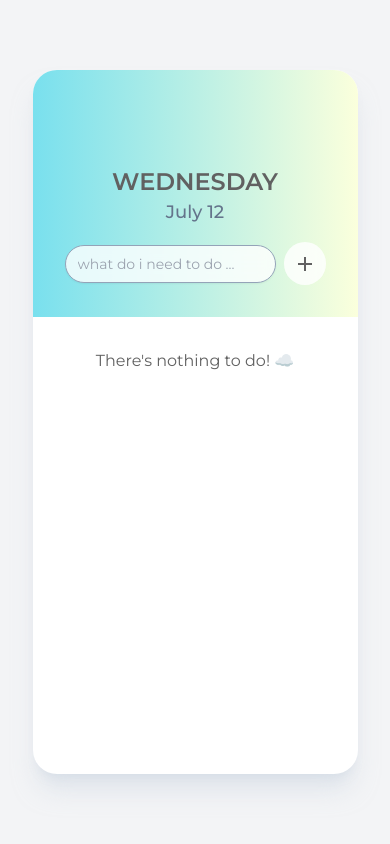
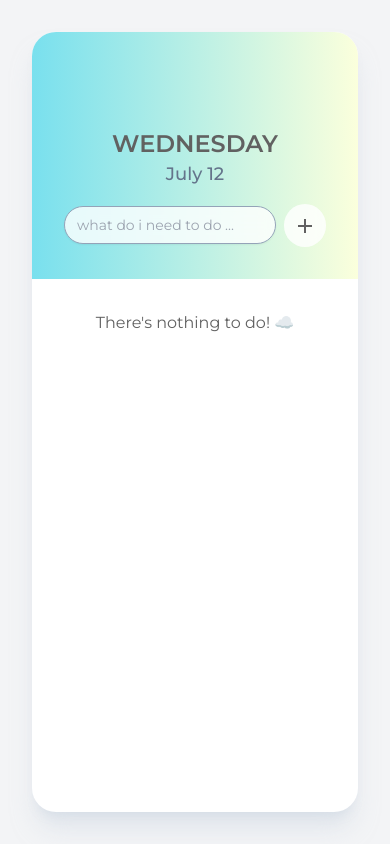
Before and after one commit to crystallo/simple-todo, a React (Vite) app: page / in a window 390 px wide. Built offline with nearby package versions, Linux system fonts and the light colour scheme.

Commit message:
make it full screen for small screen

```diff
--- a/src/App.tsx
+++ b/src/App.tsx
@@ -4,7 +4,7 @@ import { TodoCard } from "./components/TodoCard";
 
 function App() {
   return (
-    <main className="flex h-screen w-screen flex-col items-center justify-center bg-gray-100">
+    <main className="flex flex-col items-center justify-center w-screen h-screen p-8 bg-gray-100">
       <Toaster />
       <TodoCard />
     </main>
--- a/src/components/TodoCard.tsx
+++ b/src/components/TodoCard.tsx
@@ -3,7 +3,7 @@ import { TodoList } from "./TodoList";
 
 export const TodoCard = () => {
   return (
-    <div className="flex flex-col items-center w-5/6 bg-white shadow-xl h-5/6 overflow-clip rounded-3xl shadow-slate-300/50 md:w-2/3">
+    <div className="flex flex-col items-center w-full h-full bg-white shadow-xl overflow-clip rounded-3xl shadow-slate-300/50 md:w-2/3 md:h-5/6">
       <TodoCardHeader />
       <TodoList />
     </div>
```
